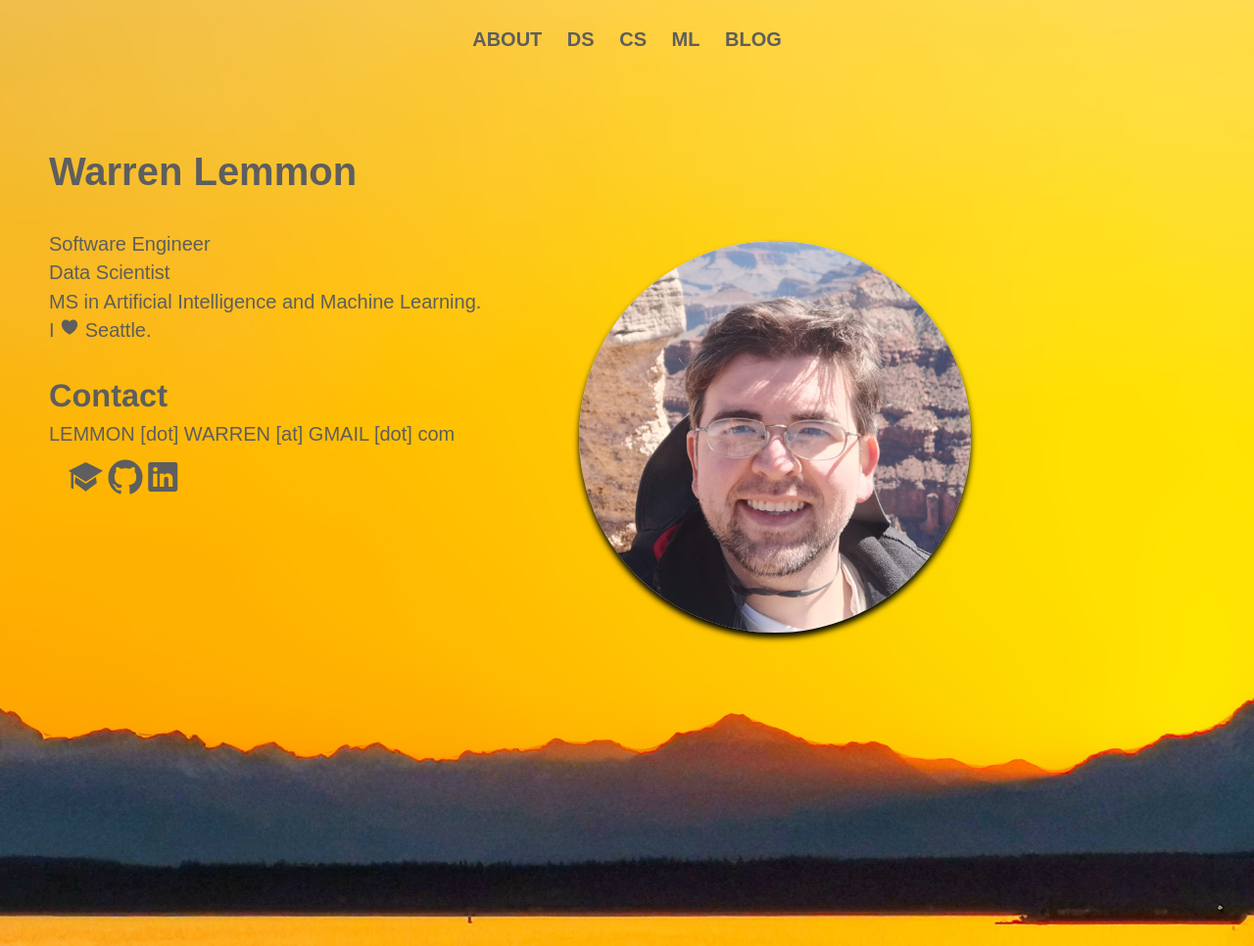
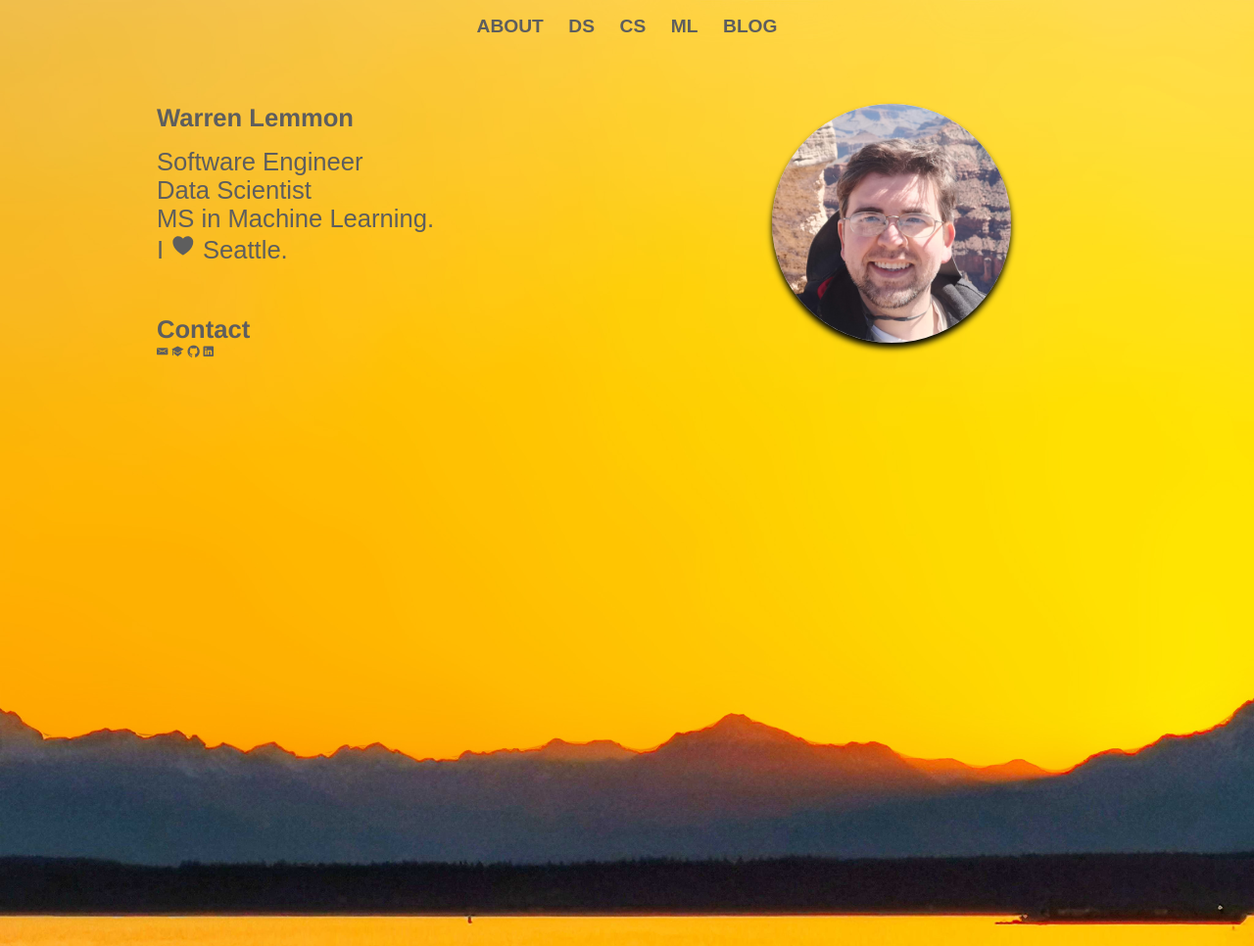
Before and after one commit to wlemmon/wlemmon.github.io, a Jekyll site: the page built from index.html, in a window 1280 px wide and 966 px high. Shown: the whole window at 98% size. Built offline with Jekyll 4.4.1, drawn with Linux system fonts in a browser that asks for light colours; nearby versions of some CDN libraries; some web fonts are replaced.

Commit message:
fixing mobile layout.

```diff
--- a/css/styles.css
+++ b/css/styles.css
@@ -49,10 +49,9 @@
 body {
   color: #5e5e5e;
   font-family: "Helvetica Neue", Helvetica, Arial, sans-serif;
-  line-height: 1.475;
+
   font-size: min(max(20px, 1.372vw), 40px);
-
-  }
+}
 
 p {
 
@@ -124,7 +123,7 @@
   border-top:0;
 }
 [role="banner"] {
-  padding: 1em 0;
+  padding: min(max(5px, 1.5vw), 15px);
   width:100%;
 }
   [role="banner"] h1 {
@@ -142,7 +141,7 @@
     [role="banner"] .nav-primary li {
       display: inline-block;
       margin-left: 1em;
-      line-height: 2em;
+
     }
     [role="banner"] .nav-primary ul > li:first-child {
       margin-left: 0;
@@ -196,21 +195,55 @@
 
 .introduction{
   position:absolute;
-  top:130px;
-  left:50px;
+  top:min(max(5px, 7vw), 130px);
+  width:100%;
 
 }
+.introduction-inner{
+  margin:auto;
+  width: min(max(30px, 80vw), 1000px);
+
+}
+
+.selfie-span{
+  float: right;
+  padding-left:10vw;
+  padding-right:10vw;
+  width:50%;
+}
+.selfie-img{
+  border-radius: 50%;
+  width:100%;
+  filter: drop-shadow(0px 5px 3px black);
+}
+
 .beanz{
   position:absolute;
   top:min(110vh, 70vw);
 }
+.clearfix::after {
+   content: " ";
+   display: block;
+   height: 0;
+   clear: both;
+}
+
 .intro-text{
+  font-size: min(max(40px, 2vw), 14px);
   font-family: Cantarell,sans-serif;
+  width:50%;
+}
+
+.intro-text p{
+  font-size: min(max(14px, 2vw), 40px);
 }
 
 .intro-text h1{
-  font-family: Cantarell,sans-serif;
-  font-size: 2em;
+  font-size: min(max(14px, 2vw), 40px);
+}
+
+.intro-text h3{
+  font-size: min(max(14px, 2vw), 30px);
 }
 
 @font-face {
@@ -219,14 +252,14 @@
 }
 
 ul.social{
-
+  margin:0;
 }
 ul.social li{
   display:inline;
 }
 ul.social li a i{
   color:inherit;
-  font-size: 2em;
+  font-size: font-size: min(max(14px, 2vw), 40px);
   font-face { font-family: "Ionicons"; font-size:2em;size:"large"}
 }
 
@@ -237,6 +270,7 @@
   font-family: Cantarell,sans-serif;
   text-transform: uppercase;
   border-bottom:none;
+  font-size:min(max(12px, 1.5vw), 24px);
 }
 
 
--- a/index.html
+++ b/index.html
@@ -79,15 +79,18 @@
 
     <section class="presentation">
 
-      <div class="introduction" data-stellar-ratio="0.4">
-        <div class="intro-text" style="display:inline-block">
-          <span style="float:left;">
+      <div class="introduction clear-fix" data-stellar-ratio="0.4" >
+        <div class="introduction-inner">
+
+
+          <div class="intro-text" style="float:left;display:inline-block">
+            <span>
               <h1>Warren Lemmon</h1>
               <br>
               <p>
               Software Engineer<br>Data Scientist
               <br>
-            MS in Artificial Intelligence and Machine Learning.
+              MS in Machine Learning.
               <br>
               I <ion-icon name="heart"></ion-icon> Seattle.
               </p>
@@ -97,10 +100,8 @@
               <br>
               <h3>Contact</h3>
 
-            LEMMON [dot] WARREN [at] GMAIL [dot] com
-            <br>
-
               <ul class="social"> <!-- find icons here: https://ionicons.com/v2/ -->
+                  <li><a href="mail-to:LEMMON [dot] WARREN [at] GMAIL [dot] com"><i class="ion-email"></i></a>
                   <li><a href="https://scholar.google.com/citations?user=b4_8yooAAAAJ&amp;hl=en&amp;oi=ao" target="blank"><i class="ion-university"></i></a></li>
                   <li><a href="https://github.com/wlemmon" target="blank"><i class="ion-social-github"></i></a></li>
                   <li><a href="https://www.linkedin.com/in/lemmonw/" target="blank"><i class="ion-social-linkedin"></i></a></li>
@@ -108,10 +109,12 @@
             </div>
 
           </div>
-        <span style="float: right;margin:100px">
-          <img src="/assets/img/me.jpg" style="border-radius: 50%;width:400px; filter: drop-shadow(0px 5px 3px black);" />
+          <span class="selfie-span" >
+            <img src="/assets/img/me.jpg" class="selfie-img" />
           </span>
 
+
+        </div>
       </div>
 
 
```
Lines whose indentation alone changed are shown as unchanged.
